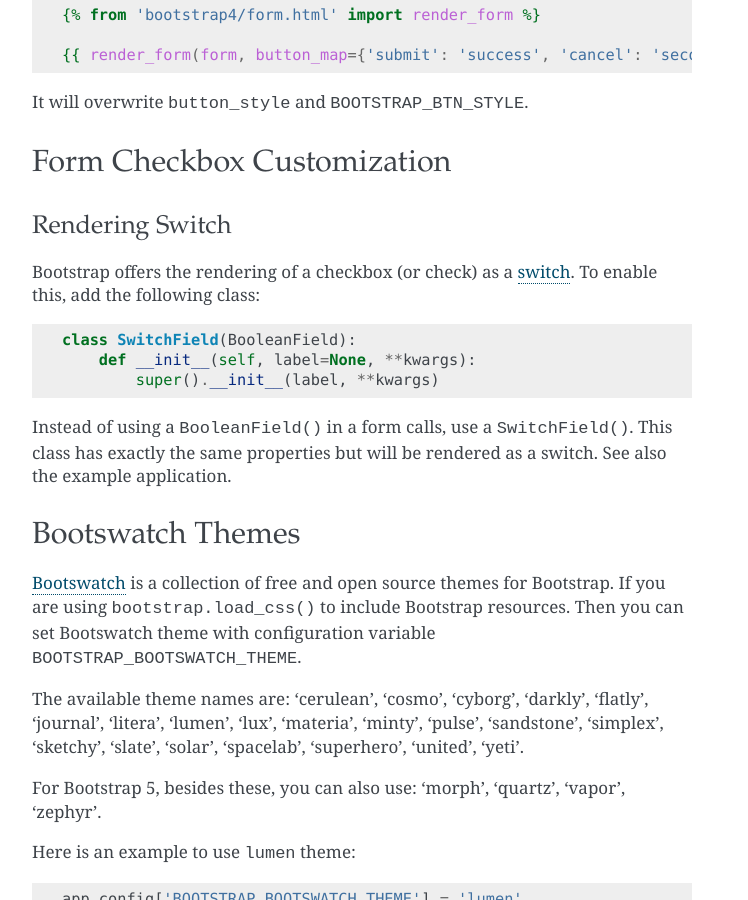
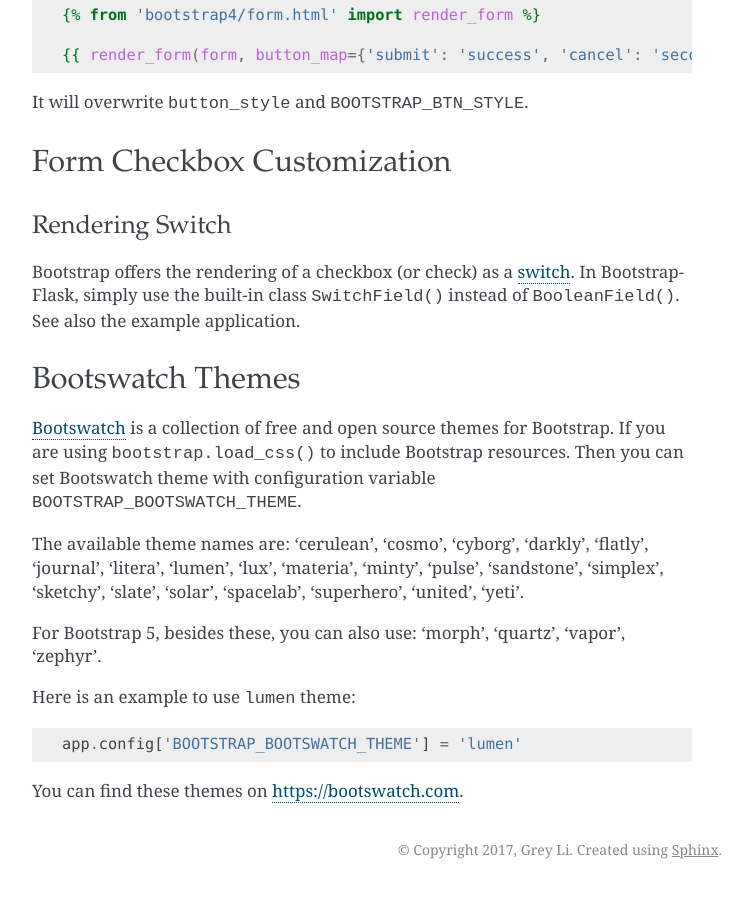
Before and after one commit to helloflask/bootstrap-flask, a Sphinx documentation site: the page built from docs/advanced.rst, in a window 1280 px wide and 900 px high, scrolled down 2653 px. Shown: the whole window, without its empty margins (388-1136 px from the left). Built offline with Sphinx 7.4.7, drawn with Linux system fonts in a browser that asks for light colours.

Commit message:
built-in class SwitchField

```diff
--- a/docs/advanced.rst
+++ b/docs/advanced.rst
@@ -135,18 +135,9 @@ Rendering Switch
 ~~~~~~~~~~~~~~~~
 
 Bootstrap offers the rendering of a checkbox (or check) as a
-`switch <https://getbootstrap.com/docs/5.1/forms/checks-radios/#switches>`_. To
-enable this, add the following class:
-
-.. code-block:: python
-
-    class SwitchField(BooleanField):
-        def __init__(self, label=None, **kwargs):
-            super().__init__(label, **kwargs)
-
-Instead of using a ``BooleanField()`` in a form calls, use a ``SwitchField()``.
-This class has exactly the same properties but will be rendered as a switch. See
-also the example application.
+`switch <https://getbootstrap.com/docs/5.1/forms/checks-radios/#switches>`_. In
+Bootstrap-Flask, simply use the built-in class ``SwitchField()`` instead of
+``BooleanField()``. See also the example application.
 
 
 .. _bootswatch_theme:
```
Also changed, not shown: flask_bootstrap/__init__.py (+10 -0 lines), 2 other files.
